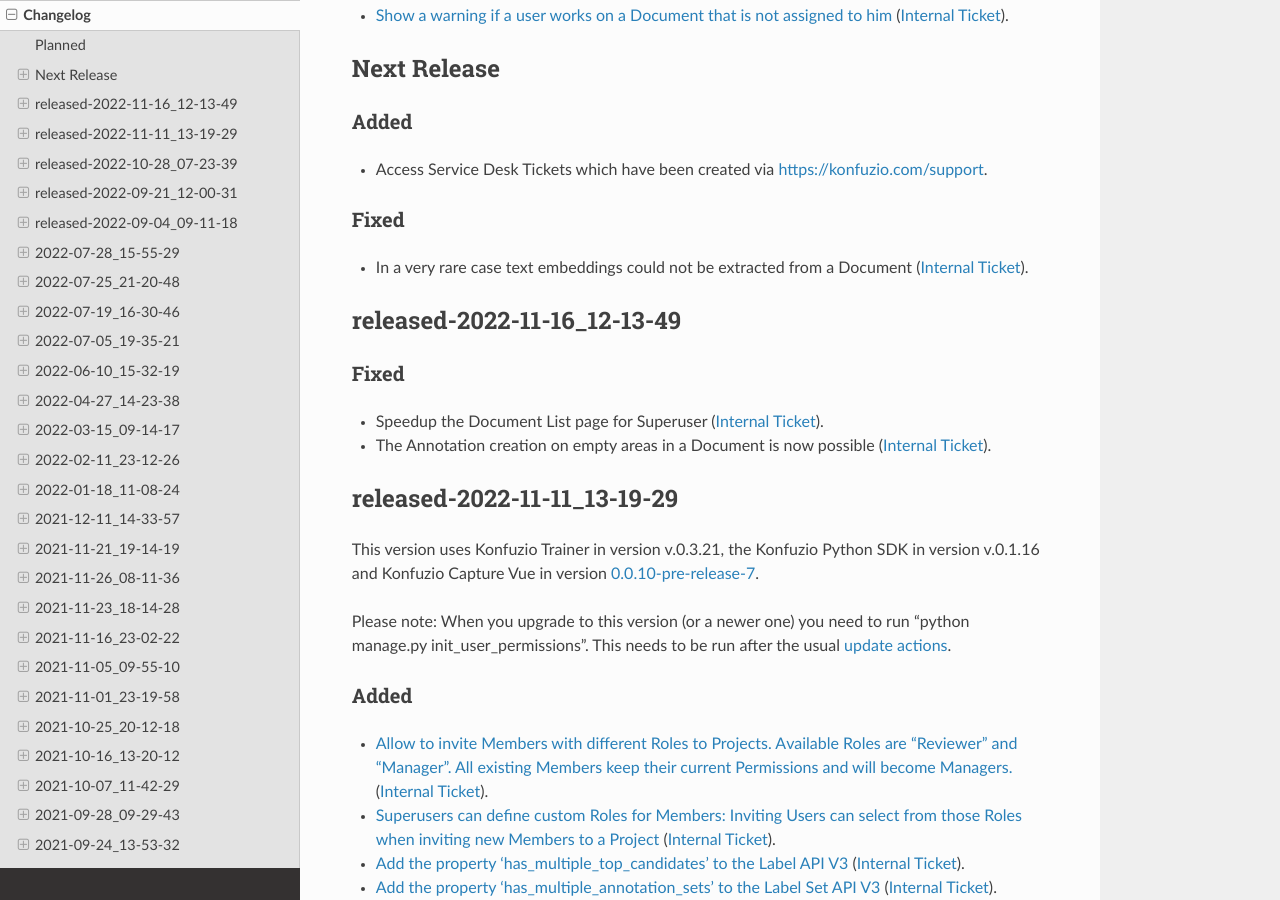
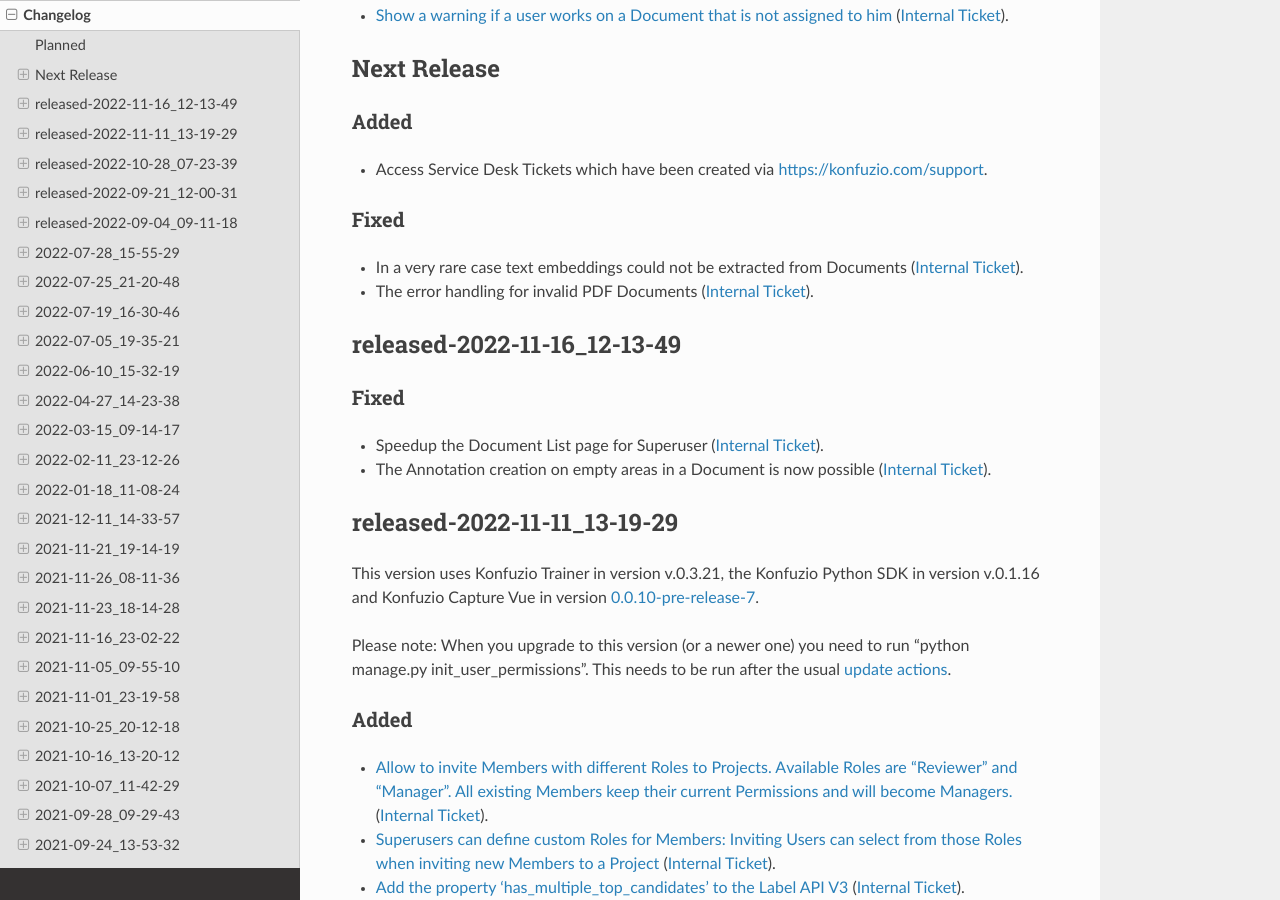
Before and after one commit to konfuzio-ai/konfuzio-sdk, a Sphinx documentation site: the page built from docs/web/changelog_app.md, in a window 1280 px wide and 900 px high, scrolled down 956 px. Built offline with Sphinx 7.4.7 and the Read the Docs theme 2.0.0, drawn with Linux system fonts in a browser that asks for light colours.

Commit message:
Update changelog_app.md

```diff
--- a/docs/web/changelog_app.md
+++ b/docs/web/changelog_app.md
@@ -43,7 +43,8 @@
 - Access Service Desk Tickets which have been created via https://konfuzio.com/support.
 
 ### Fixed
-- In a very rare case text embeddings could not be extracted from a Document ([Internal Ticket](https://git.konfuzio.com/konfuzio/objectives/-/issues/10045)).
+- In a very rare case text embeddings could not be extracted from Documents ([Internal Ticket](https://git.konfuzio.com/konfuzio/objectives/-/issues/10045)).
+- The error handling for invalid PDF Documents ([Internal Ticket](https://git.konfuzio.com/konfuzio/objectives/-/issues/9984)).
 
 ## released-2022-11-16_12-13-49
 
```
